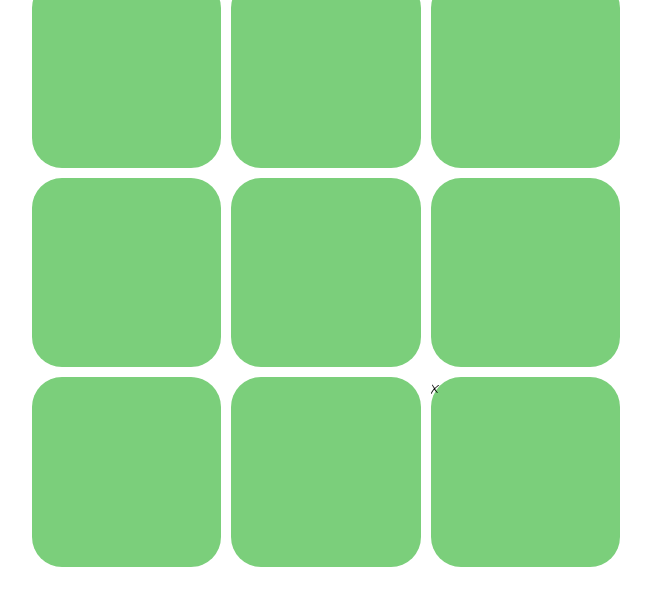
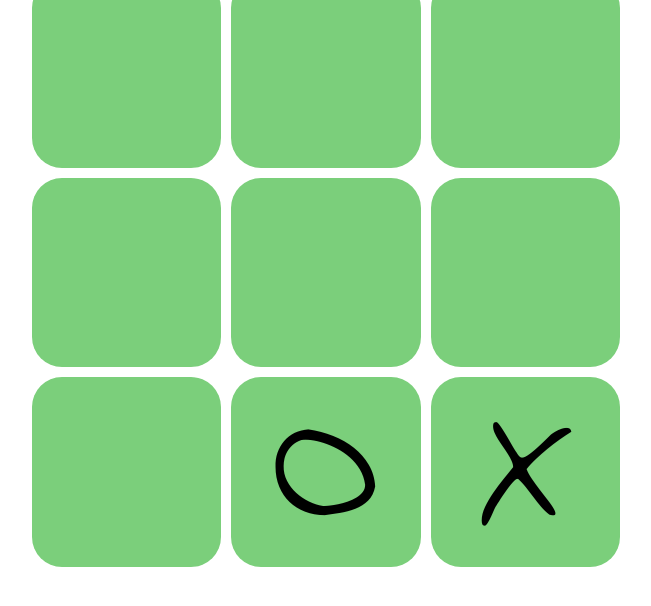
Before and after one commit to paulvu2023/Tic-Tac-Toe, a plain HTML site: page index.html in a window 1280 px wide. Shown: the part 176-782 px from the top of the page, without its empty margins (314-965 px from the left). Drawn offline with Linux system fonts and the light colour scheme.

Commit message:
Center X's and O's when placed in grid

```diff
--- a/javascript.js
+++ b/javascript.js
@@ -27,5 +27,6 @@ const playerOne = playerFactory('X');
 const playerTwo = playerFactory('O');
 
 gameboard.changeBoardArray(playerOne.symbol, 8);
+gameboard.changeBoardArray(playerTwo.symbol, 7);
 gameboard.logBoard();
 gameboard.updateBoard();
--- a/styles.css
+++ b/styles.css
@@ -22,4 +22,8 @@ h1 {
     height: calc(100px + 7vw);
     background-color: rgb(123, 207, 123);
     border-radius: 30px;
+    display: flex;
+    justify-content: center;
+    align-items: center;
+    font-size: calc(100px + 6vw);
 }
```
